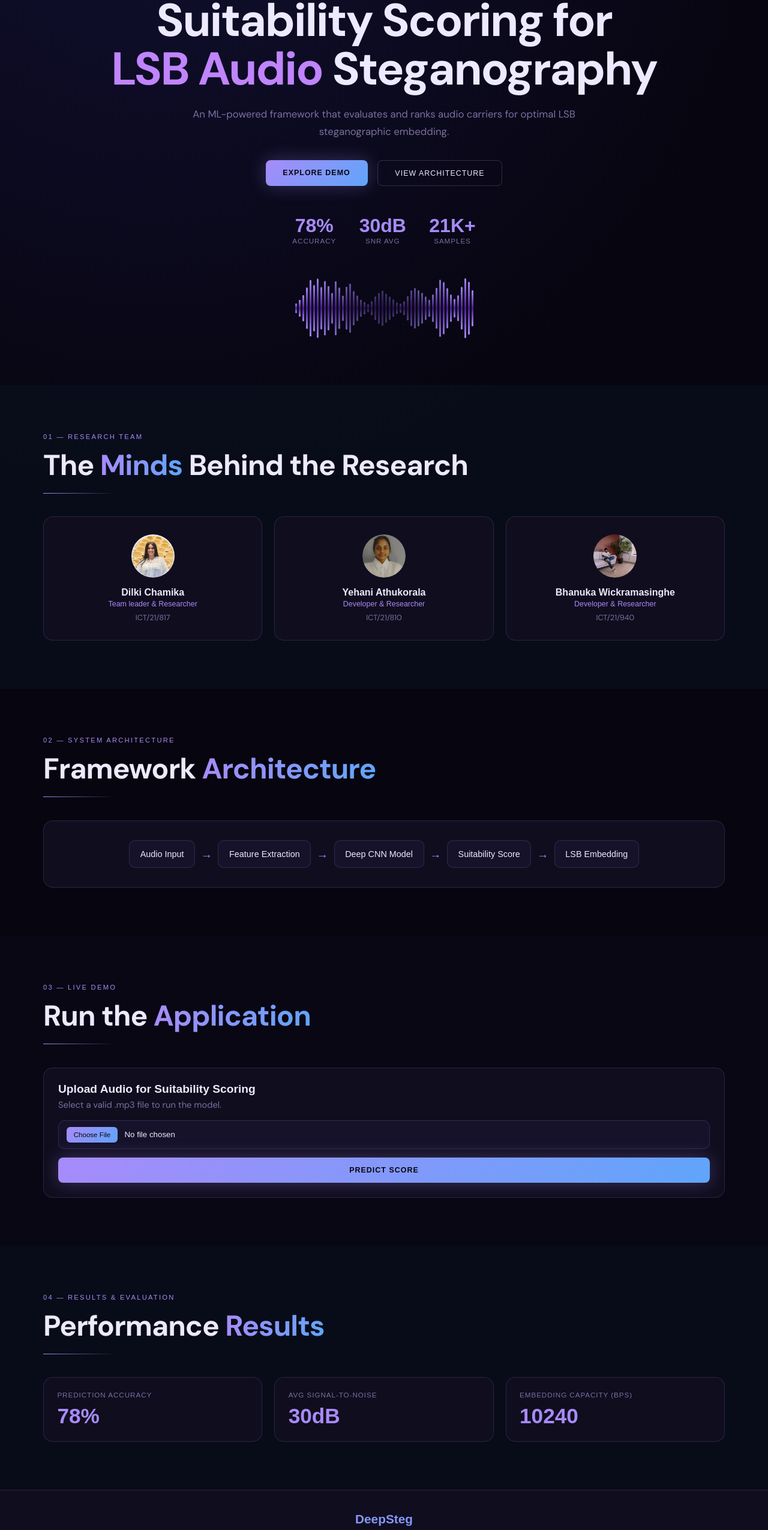
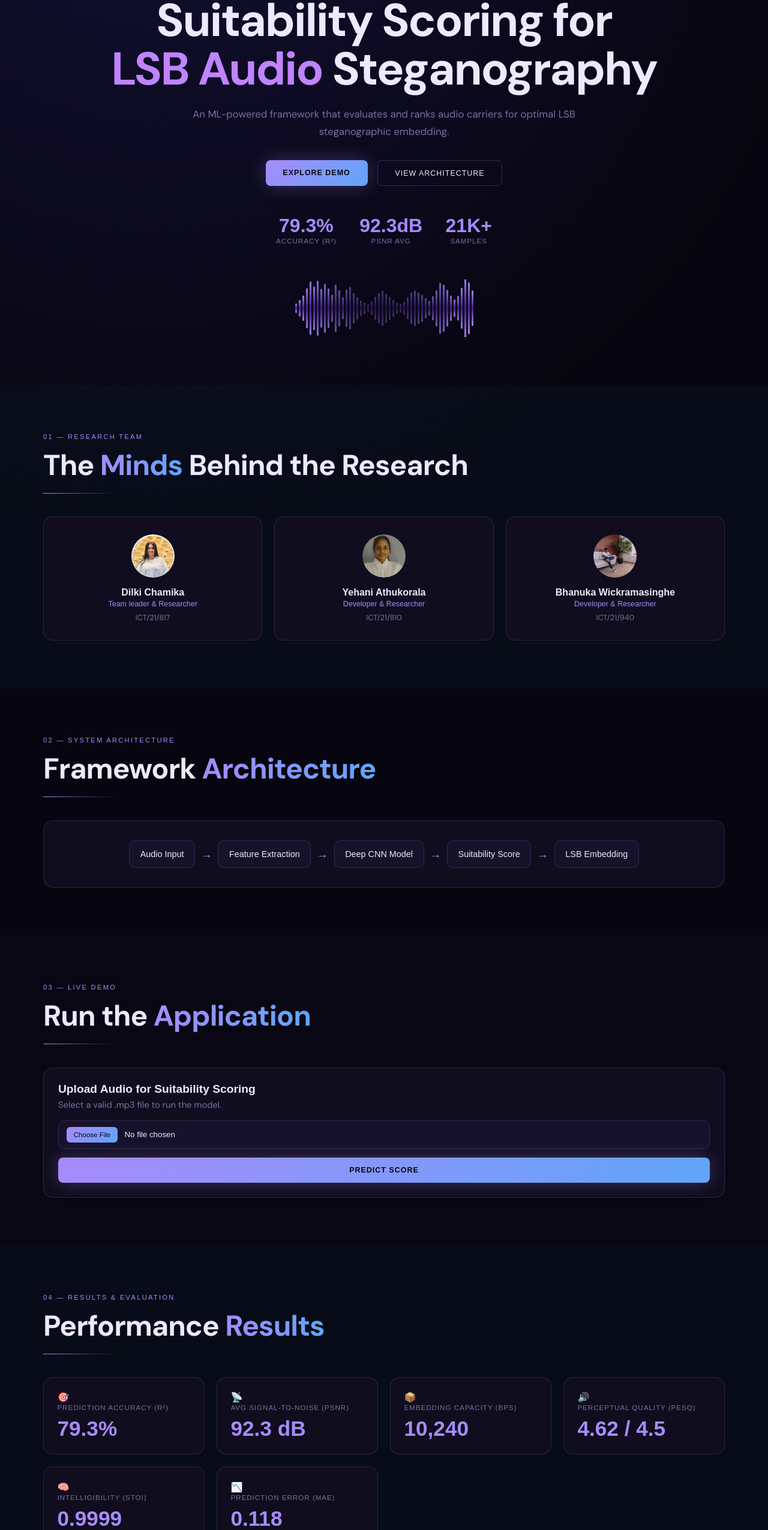
Before and after one commit to manuscrithu/audio-stego-frontend, a React (Vite) app: page / in a window 1280 px wide. Shown: the part 249-2800 px from the top of the page at 60% size. Built offline with nearby package versions, Linux system fonts and the light colour scheme; no server answers.

Commit message:
Revise results section with updated metrics and icons
Updated metrics display in results section with new values and added icons for better visualization.

```diff
--- a/src/App.jsx
+++ b/src/App.jsx
@@ -68,12 +68,12 @@ export default function App() {
 
         <div className="stats-bar">
             <div className="stat">
-            <div className="stat-num">78%</div>
-            <div className="stat-label">Accuracy</div>
+            <div className="stat-num">79.3%</div>
+            <div className="stat-label">Accuracy (R²)</div>
         </div>
           <div className="stat">
-            <div className="stat-num">30dB</div>
-            <div className="stat-label">SNR Avg</div>
+            <div className="stat-num">92.3dB</div>
+            <div className="stat-label">PSNR Avg</div>
           </div>
           <div className="stat">
             <div className="stat-num">21K+</div>
@@ -185,16 +185,34 @@ export default function App() {
     <div className="divider"></div>
     <div className="metrics-grid">
       <div className="metric-card">
-              <div className="metric-label">Prediction Accuracy</div>
-              <div className="metric-val">78%</div>
+        <div className="metric-icon">🎯</div>
+        <div className="metric-label">Prediction Accuracy (R²)</div>
+        <div className="metric-val">79.3%</div>
       </div>
       <div className="metric-card">
-              <div className="metric-label">Avg Signal-to-Noise</div>
-              <div className="metric-val">30dB</div>
+        <div className="metric-icon">📡</div>
+        <div className="metric-label">Avg Signal-to-Noise (PSNR)</div>
+        <div className="metric-val">92.3 dB</div>
       </div>
       <div className="metric-card">
+        <div className="metric-icon">📦</div>
         <div className="metric-label">Embedding Capacity (bps)</div>
-              <div className="metric-val">10240</div>
+        <div className="metric-val">10,240</div>
+      </div>
+      <div className="metric-card">
+        <div className="metric-icon">🔊</div>
+        <div className="metric-label">Perceptual Quality (PESQ)</div>
+        <div className="metric-val">4.62 / 4.5</div>
+      </div>
+      <div className="metric-card">
+        <div className="metric-icon">🧠</div>
+        <div className="metric-label">Intelligibility (STOI)</div>
+        <div className="metric-val">0.9999</div>
+      </div>
+      <div className="metric-card">
+        <div className="metric-icon">📉</div>
+        <div className="metric-label">Prediction Error (MAE)</div>
+        <div className="metric-val">0.118</div>
       </div>
     </div>
   </div>
```
Lines whose indentation alone changed are shown as unchanged.
